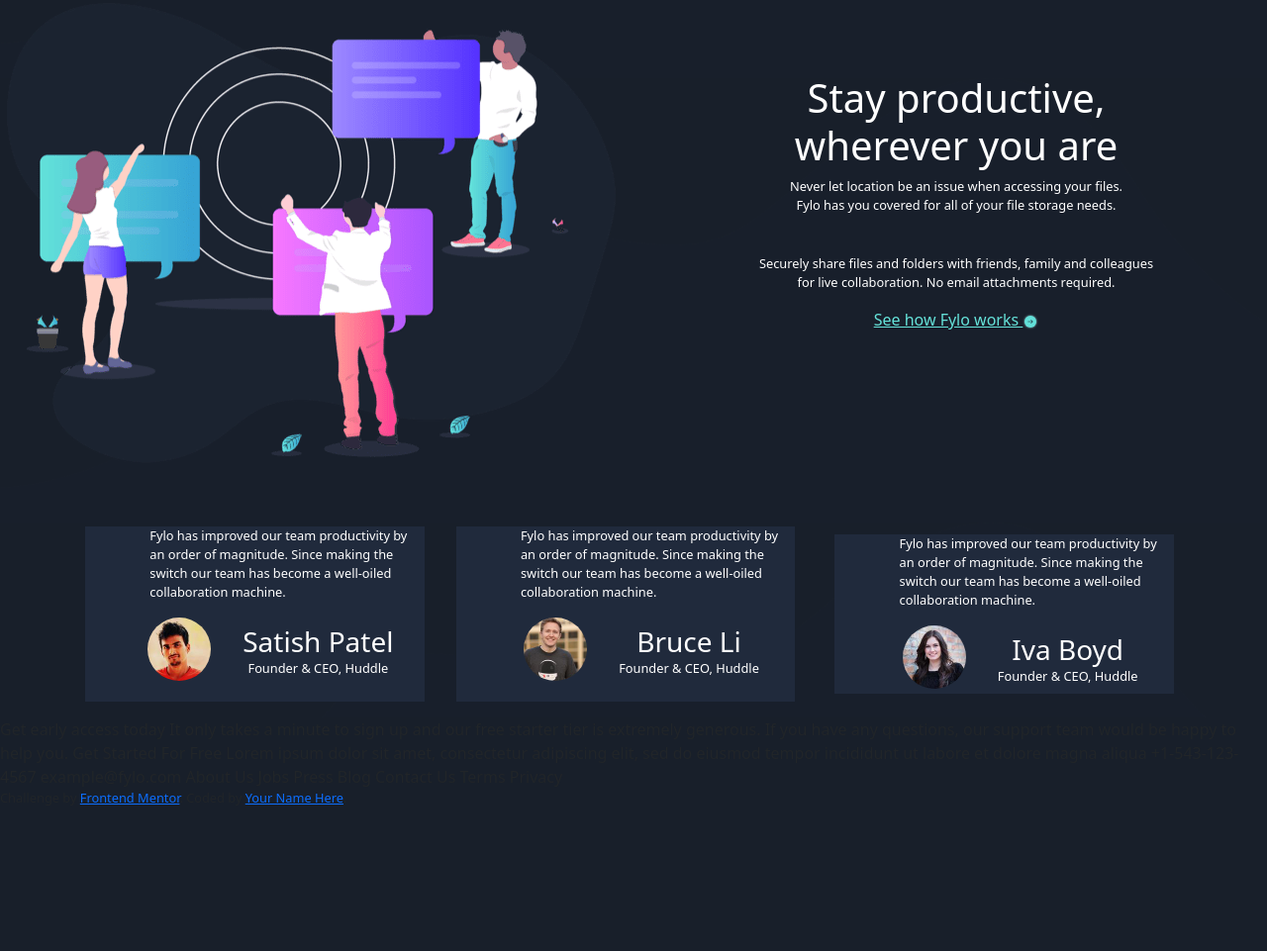
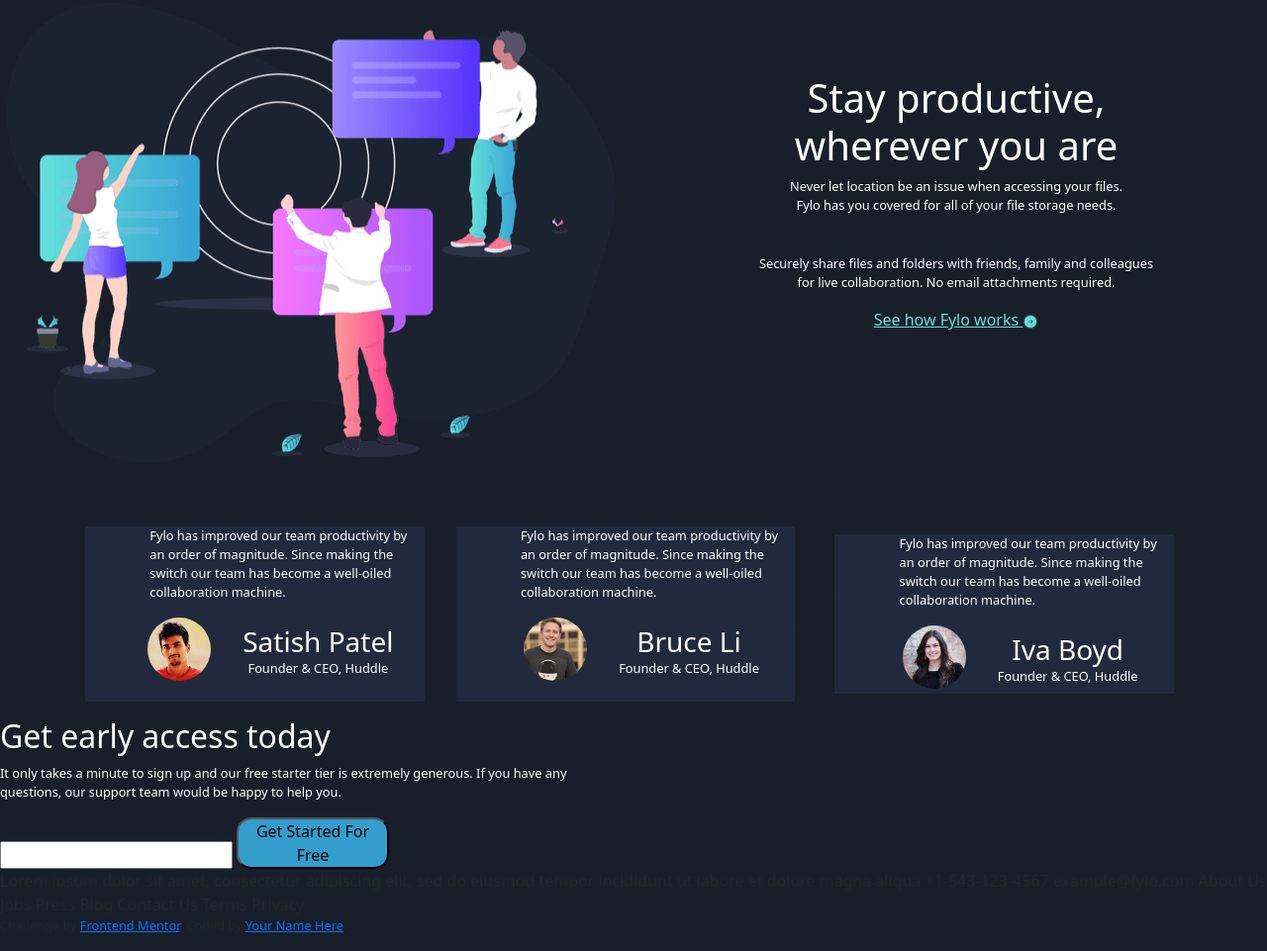
Before and after one commit to Shaher-11/Fylo, a plain HTML site: page index.html in a window 1280 px wide. Shown: the part 1336-2297 px from the top of the page at 99% size. Before the commit the page ends 2168 px from the top, so only its background shows below. Drawn offline with nearby package versions, Linux system fonts and the light colour scheme.

Commit message:
Add access form

```diff
--- a/index.html
+++ b/index.html
@@ -188,19 +188,16 @@
     </div>
   </section>
 
-
+  <div class="access text-white">
+    <h2>Get early access today</h2>
+    <p>It only takes a minute to sign up and our free starter tier is extremely generous. If you have any <br>
+        questions, our support team would be happy to help you.</p>
+        <input type="text"> <button class="my-btn">Get Started For Free</button>
+  </div>
 </main>
 
 
 
-
-
-  Get early access today
-
-  It only takes a minute to sign up and our free starter tier is extremely generous. If you have any
-  questions, our support team would be happy to help you.
-
-  Get Started For Free
 
   Lorem ipsum dolor sit amet, consectetur adipiscing elit, sed do eiusmod tempor incididunt ut labore et
   dolore magna aliqua
--- a/style.css
+++ b/style.css
@@ -61,7 +61,7 @@ p {
 
 .my-btn {
     background-color: hsl(198, 60%, 50%);
-    width: 20%;
+    width: 12%;
     border-radius: 15px;
 }
 
```
